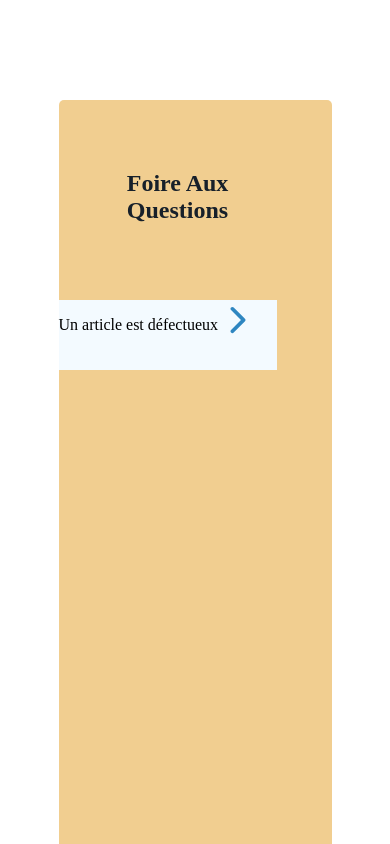
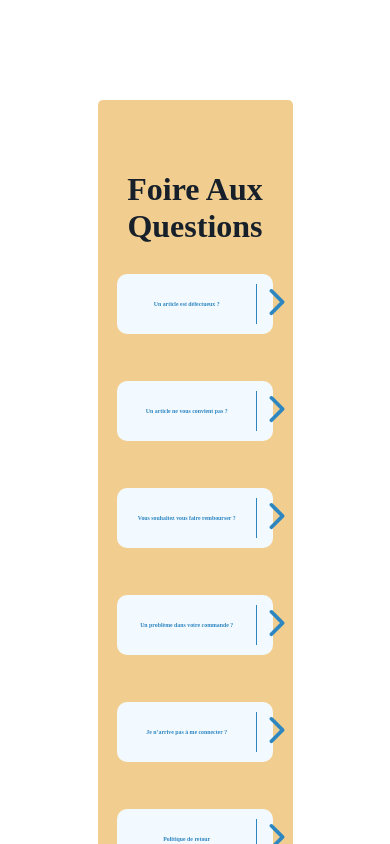
Before and after one commit to NelsonPhilippe/GeekLandFront, a React (Create React App) app: page /Faq in a window 390 px wide. Shown: the top 844 px of the page. Built offline with nearby package versions, Linux system fonts and the light colour scheme; a web font is replaced by a local one.

Commit message:
page terminer / responsiv à faire

```diff
--- a/src/components/Faq.js
+++ b/src/components/Faq.js
@@ -10,11 +10,53 @@ export default class FAQ extends React.Component {
   render() {
     return (
       <div className="container-FAQ">
-        <h2>Foire Aux Questions</h2>
+        <h1>Foire Aux Questions</h1>
 
         <div className="container-div">
           <div id="articleDef" onClick={this.link}>
-            <p id="articleP">Un article est défectueux</p>
+            <p id="articleP">Un article est défectueux ?</p>
+            <div className="iconArticle">
+              <IoIosArrowForward size={40} color="#2E86C1" />
+            </div>
+          </div>
+
+          <div id="articleDef" onClick={this.link}>
+            <p id="articleP">Un article ne vous convient pas ?</p>
+            <div className="iconArticle">
+              <IoIosArrowForward size={40} color="#2E86C1" />
+            </div>
+          </div>
+
+          <div id="articleDef" onClick={this.link}>
+            <p id="articleP">Vous souhaitez vous faire rembourser ?</p>
+            <div className="iconArticle">
+              <IoIosArrowForward size={40} color="#2E86C1" />
+            </div>
+          </div>
+
+          <div id="articleDef" onClick={this.link}>
+            <p id="articleP">Un problème dans votre commande ?</p>
+            <div className="iconArticle">
+              <IoIosArrowForward size={40} color="#2E86C1" />
+            </div>
+          </div>
+
+          <div id="articleDef" onClick={this.link}>
+            <p id="articleP">Je n’arrive pas à me connecter ?</p>
+            <div className="iconArticle">
+              <IoIosArrowForward size={40} color="#2E86C1" />
+            </div>
+          </div>
+
+          <div id="articleDef" onClick={this.link}>
+            <p id="articleP">Politique de retour</p>
+            <div className="iconArticle">
+              <IoIosArrowForward size={40} color="#2E86C1" />
+            </div>
+          </div>
+
+          <div id="articleDef" onClick={this.link}>
+            <p id="articleP">Autre chose? Contactez nous</p>
             <div className="iconArticle">
               <IoIosArrowForward size={40} color="#2E86C1" />
             </div>
--- a/src/css/components/Faq.css
+++ b/src/css/components/Faq.css
@@ -1,7 +1,7 @@
 .container-FAQ {
   position: relative;
   top: 100px;
-  width: 70%;
+  width: 50%;
   height: 1000px;
   background-color: rgb(227, 157, 34, 0.5);
   margin: 0 auto;
@@ -9,28 +9,50 @@
   border-radius: 5px;
 }
 
-.container-FAQ h2 {
+.container-FAQ h1 {
   position: absolute;
   top: 5%;
-  left: 50%;
-  transform: translate(-50%);
+  width: 100%;
+  text-align: center;
   color: #17202a;
 }
 
 .container-div {
   position: absolute;
-  top: 20%;
+  top: 15%;
   width: 100%;
-  height: 800px;
+  height: 750px;
   display: flex;
   flex-direction: column;
-  /* background: grey; */
+  justify-content: space-around;
 }
 
 #articleDef {
   width: 80%;
-  height: 70px;
+  height: 60px;
   background-color: #f3faff;
   display: flex;
   flex-direction: row;
+  justify-content: space-between;
+  align-items: center;
+  margin: 0 auto;
+  border-radius: 10px;
+  cursor: pointer;
 }
+
+#articleP {
+  width:90%;
+  height: 40px;
+  line-height: 40px;
+  margin: 0;
+  border-right: 1px solid #2E86C1;
+  text-align: center;
+  font-size: 1.5vw;
+  color: #2E86C1;
+  font-weight: bold;
+}
+
+.iconArticle{
+  width: 10%;
+  text-align: center;
+}
```
Also changed, not shown: 1 other file (tests, documents, lock files or other folders).
